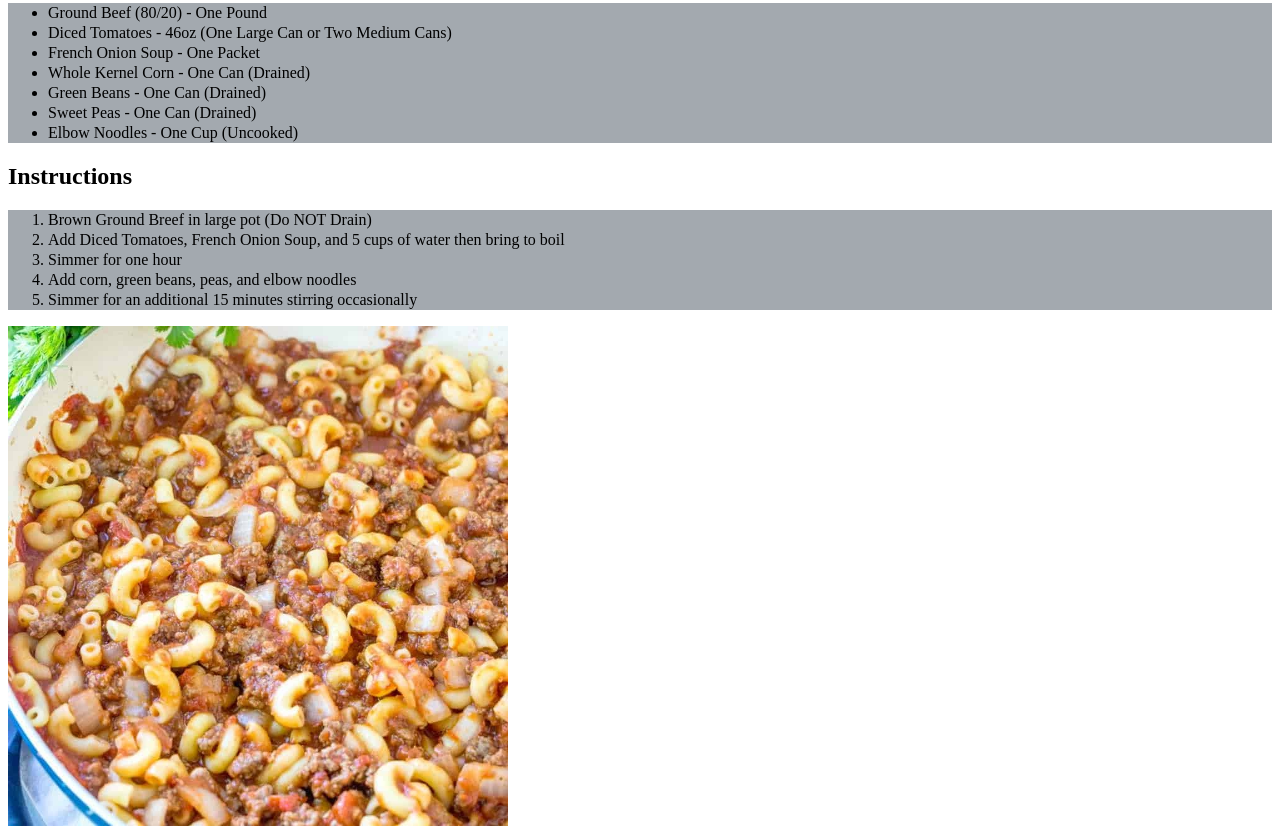
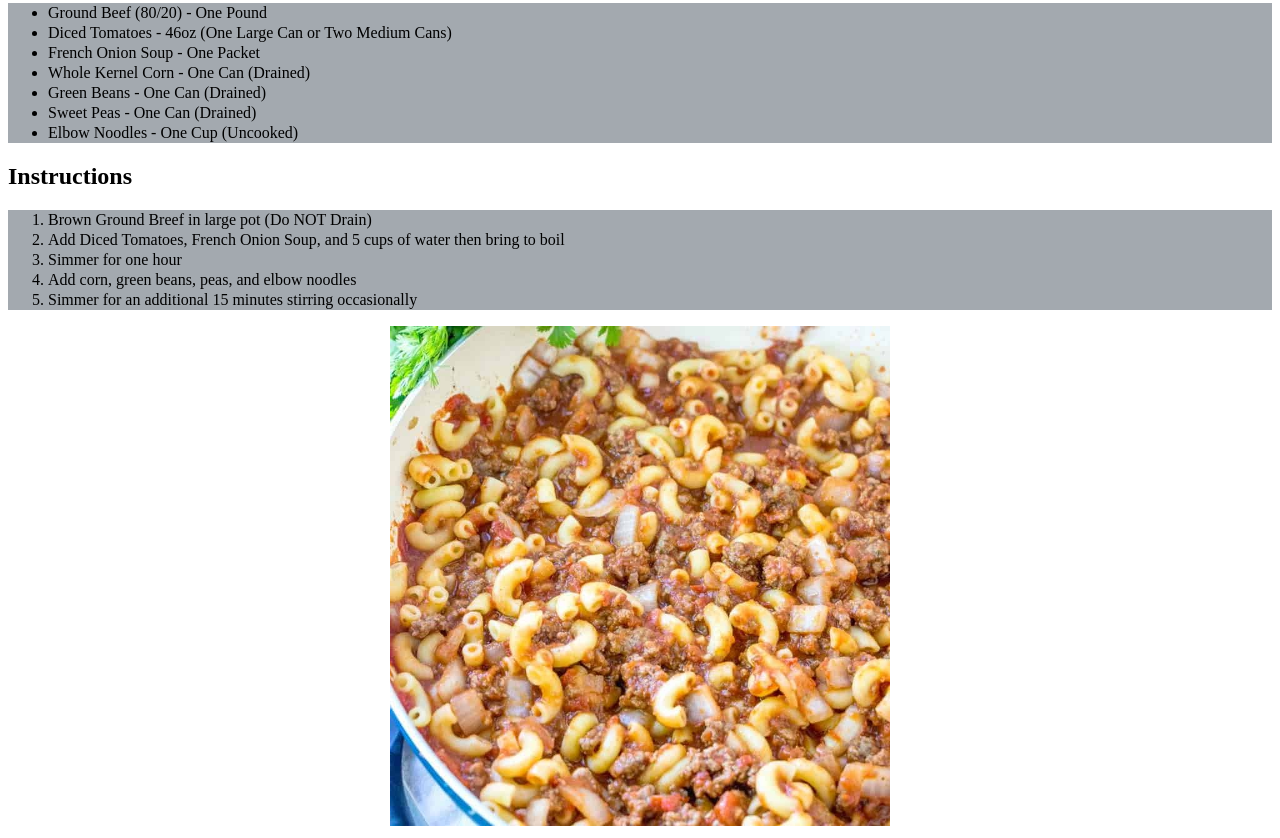
Before and after one commit to jolfwar/exploration, a plain HTML site: page _theOdinProject/odin_Websites/odin-recipes/recipes/goulash.html in a window 1280 px wide. Shown: the part 458-1296 px from the top of the page. Drawn offline with Linux system fonts and the light colour scheme.

Commit message:
Format image in goulash.html

```diff
--- a/_theOdinProject/odin_Websites/odin-recipes/recipes/goulash.html
+++ b/_theOdinProject/odin_Websites/odin-recipes/recipes/goulash.html
@@ -50,6 +50,6 @@
         <li>Simmer for an additional 15 minutes stirring occasionally</li>
     </ol>
 
-    <img src="../images/goulash.jpg" alt="Cooked and ready to eat Goulash" width="500" height="500">
+    <img src="../images/goulash.jpg" alt="Cooked and ready to eat Goulash" class="center-image">
 </body>
 </html>
```
